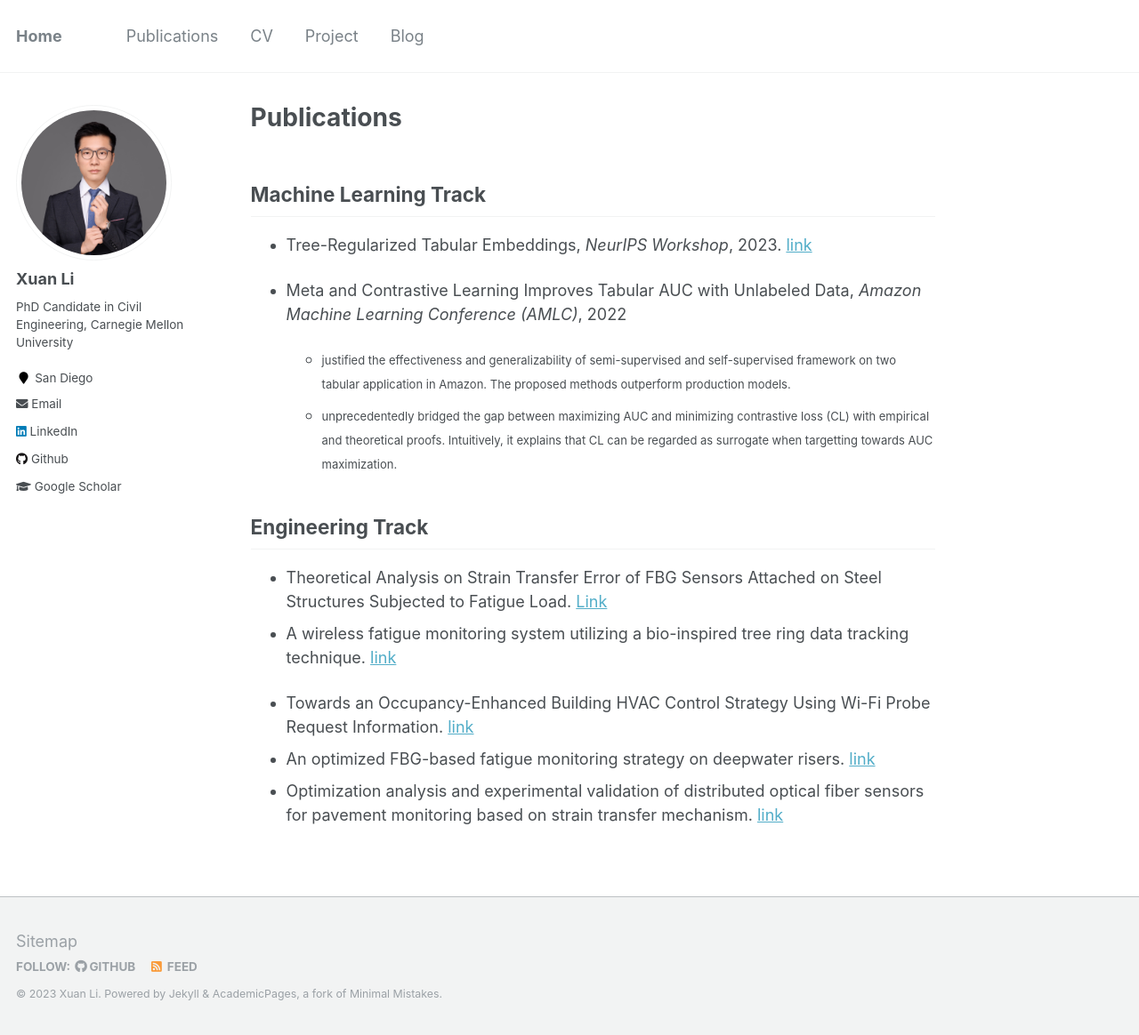
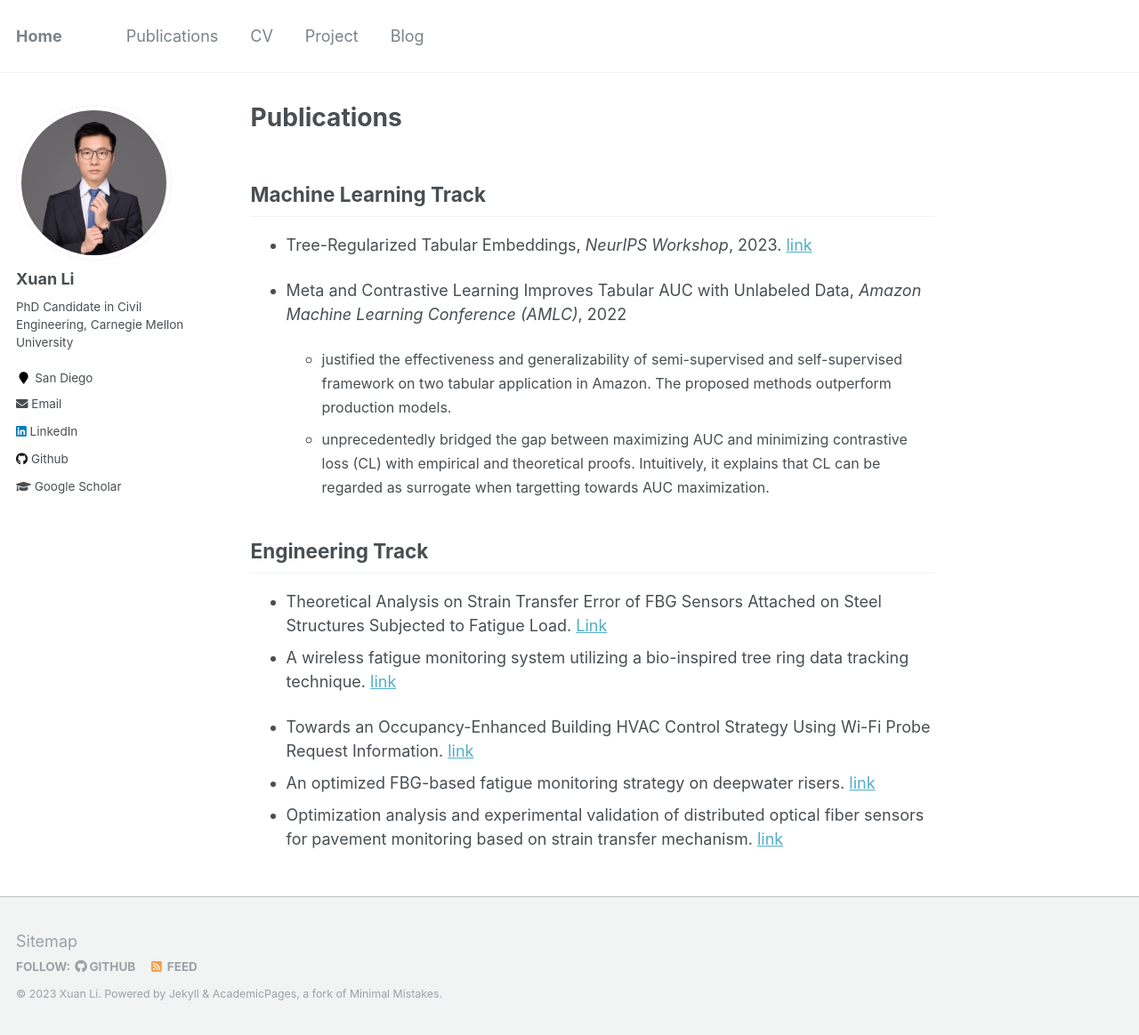
Before and after one commit to milanlx/milanlx.github.io, a Jekyll site: the page built from _pages/publication-test.md, in a window 1280 px wide and 1164 px high. Shown: the whole window at 89% size. Built offline with Jekyll 4.4.1, drawn with Linux system fonts in a browser that asks for light colours.

Commit message:
Update publication-test.md

```diff
--- a/_pages/publication-test.md
+++ b/_pages/publication-test.md
@@ -9,8 +9,8 @@ Machine Learning Track
 * Tree-Regularized Tabular Embeddings, *NeurIPS Workshop*, 2023. [link](https://openreview.net/forum?id=dQLDxIPsU4)
 
 * Meta and Contrastive Learning Improves Tabular AUC with Unlabeled Data, *Amazon Machine Learning Conference (AMLC)*, 2022
-  * <font size=2> justified the effectiveness and generalizability of semi-supervised and self-supervised framework on two tabular application in Amazon. The proposed methods outperform production models. </font>
-  * <font size=2> unprecedentedly bridged the gap between maximizing AUC and minimizing contrastive loss (CL) with empirical and theoretical proofs. Intuitively, it explains that CL can be regarded as surrogate when targetting towards AUC maximization. </font>
+  * <font size=3> justified the effectiveness and generalizability of semi-supervised and self-supervised framework on two tabular application in Amazon. The proposed methods outperform production models. </font>
+  * <font size=3> unprecedentedly bridged the gap between maximizing AUC and minimizing contrastive loss (CL) with empirical and theoretical proofs. Intuitively, it explains that CL can be regarded as surrogate when targetting towards AUC maximization. </font>
 
 Engineering Track
 --------------
```
